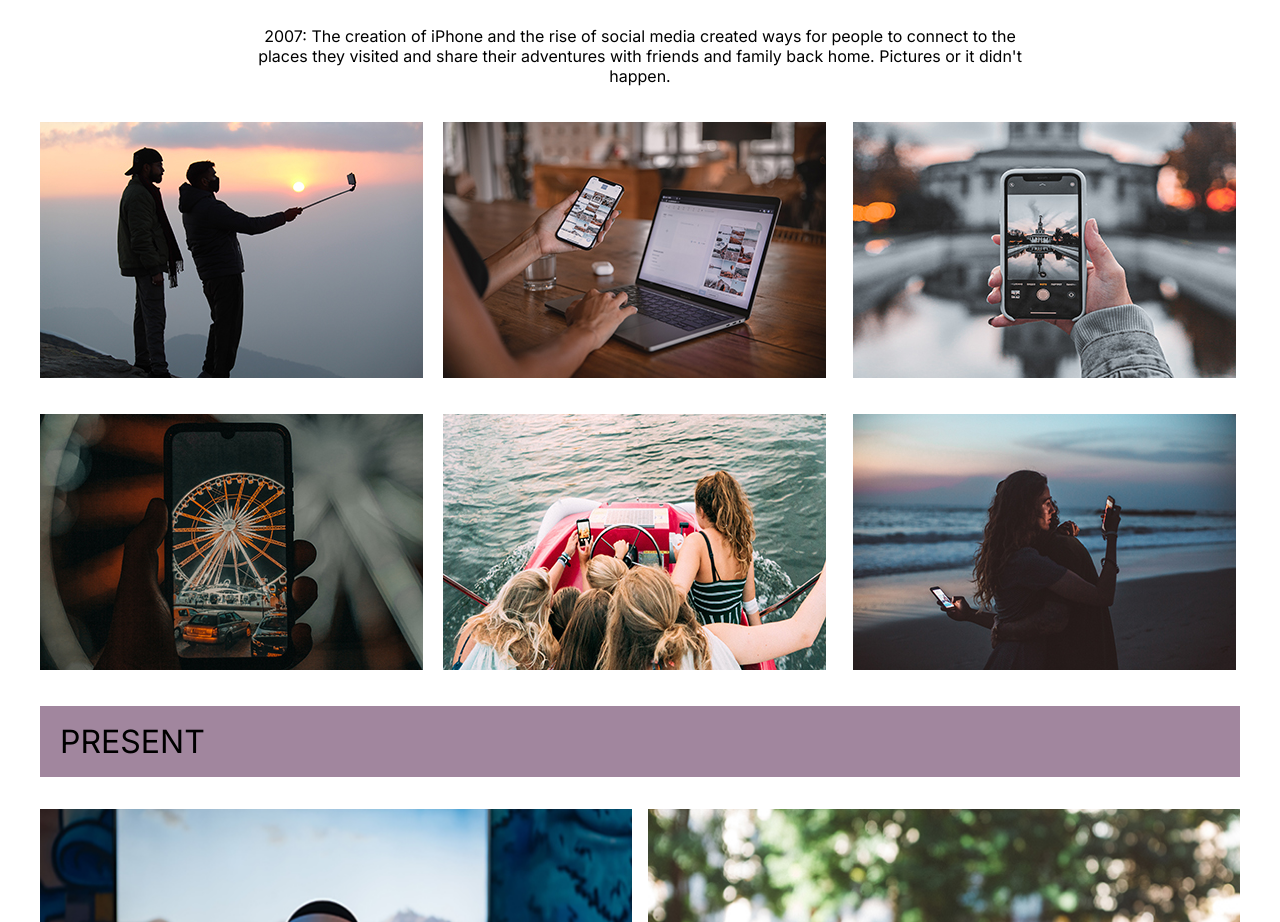
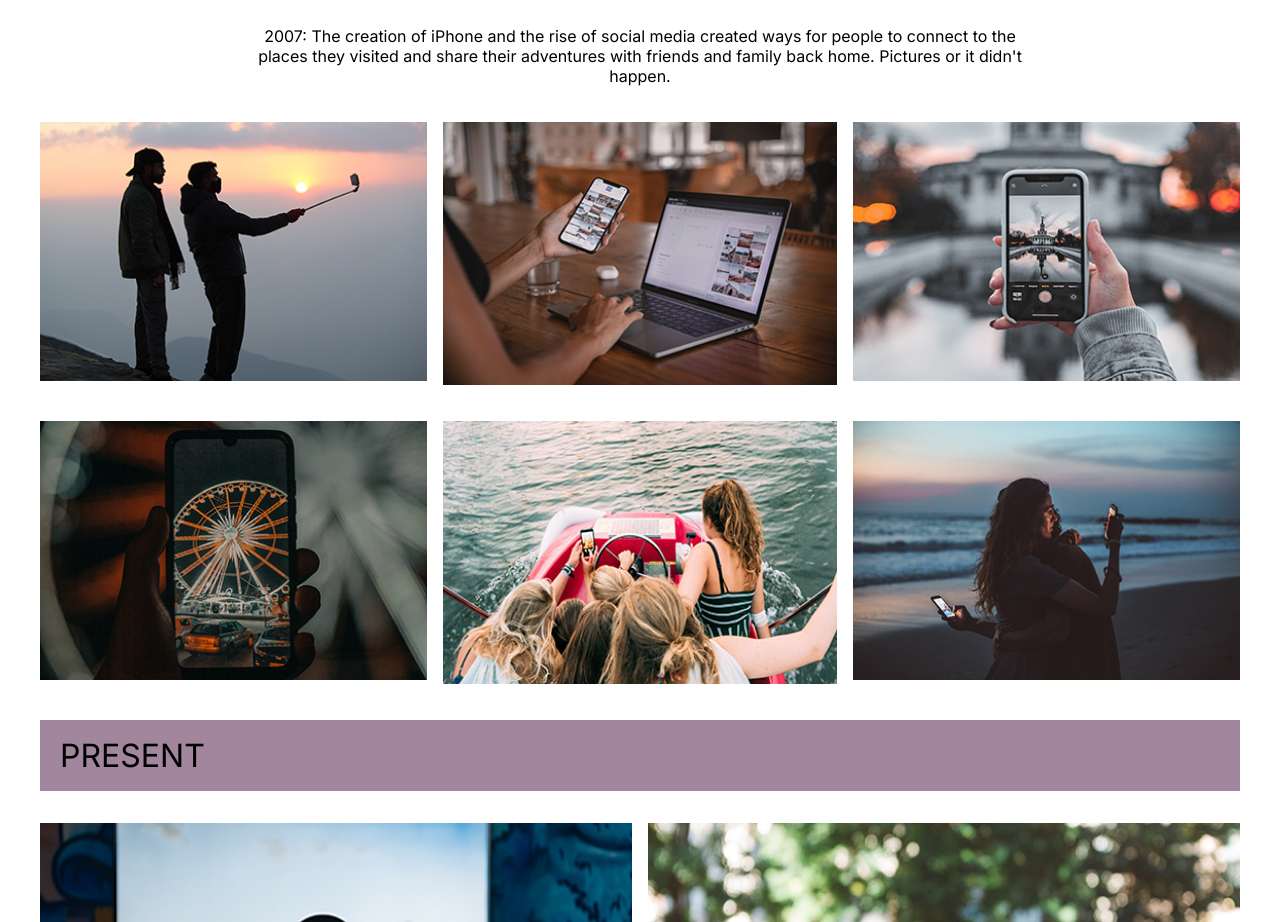
Before and after one commit to CassDimm/Cassie-DES222Task1, a plain HTML site: page index.html in a window 1280 px wide. Shown: the part 1420-2342 px from the top of the page. Drawn offline with Linux system fonts and the light colour scheme.

Commit message:
image fit

```diff
--- a/style.css
+++ b/style.css
@@ -79,6 +79,11 @@ img {
     display: flex;
     font-size: 1em;
     text-align: center;
+}
+
+.image-two {
+    object-fit: cover;
+    width: 100%;
 }
 
 .presentbanner {
```
